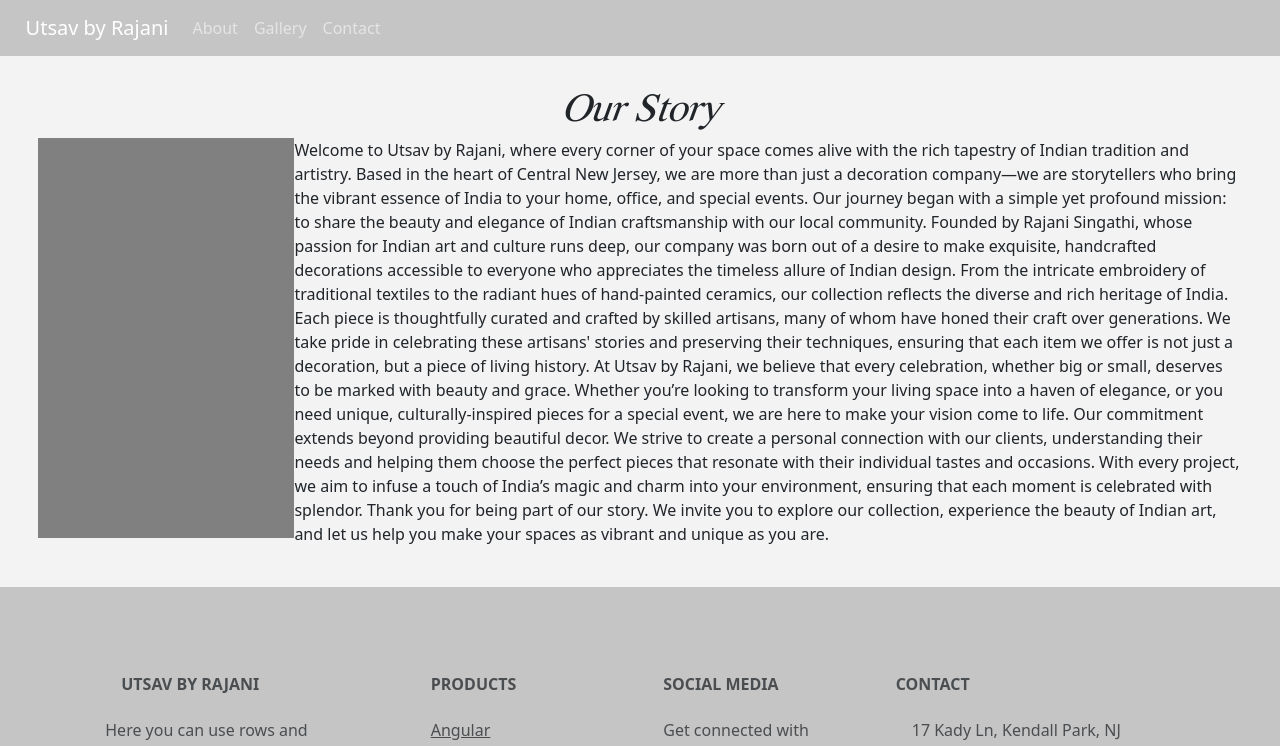
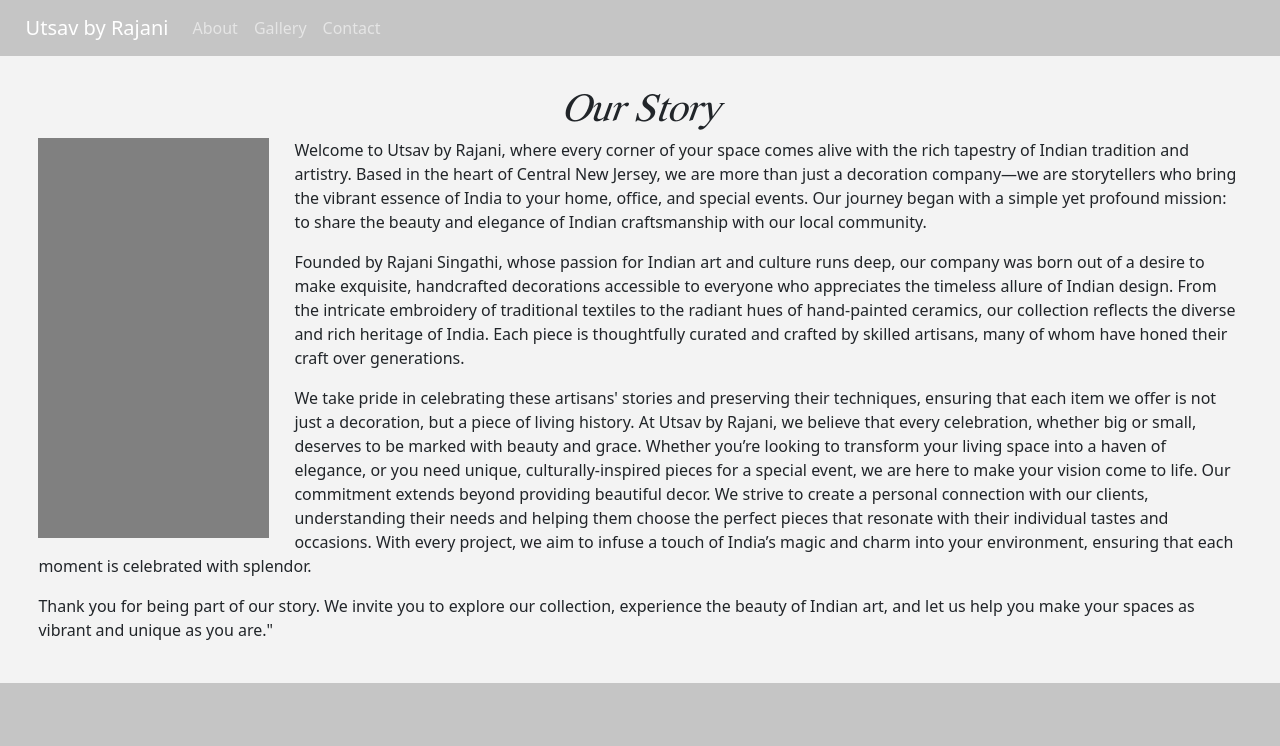
Before and after one commit to akshitha-singathi-0/UtsavByRajani-web-app, a React (Create React App) app: page /about in a window 1280 px wide. Shown: the top 746 px of the page. Built offline with nearby package versions, Linux system fonts and the light colour scheme.

Commit message:
formatting again

```diff
--- a/package.json
+++ b/package.json
@@ -10,6 +10,7 @@
     "bootstrap": "^5.3.3",
     "dom": "^0.0.3",
     "emailjs-com": "^3.2.0",
+    "photoswipe": "^5.4.4",
     "react": "^18.3.1",
     "react-dom": "^18.3.1",
     "react-router": "^6.25.1",
--- a/src/assets/Components/About.jsx
+++ b/src/assets/Components/About.jsx
@@ -5,14 +5,18 @@ const About = (props) => {
         <div>
             <h1 class="pageHeader">Our Story</h1>
             <div>
-                <div style={{  backgroundColor: "grey",
-                    float: "left",
-                    height: "50vh",
-                    width: "20vw"}}>
+                <div style={{ float: "left", height: "50vh", width: "20vw"}}>
+                    <div style={{  backgroundColor: "grey",
+                        height: "50vh",
+                        width: "18vw"}}>
+
+                    </div>
                 </div>
-                <div>
-                    <p>{props.data.ourStory}</p>
-                </div>
+                <p>Welcome to Utsav by Rajani, where every corner of your space comes alive with the rich tapestry of Indian tradition and artistry. Based in the heart of Central New Jersey, we are more than just a decoration company—we are storytellers who bring the vibrant essence of India to your home, office, and special events. Our journey began with a simple yet profound mission: to share the beauty and elegance of Indian craftsmanship with our local community.</p>
+                <p>Founded by Rajani Singathi, whose passion for Indian art and culture runs deep, our company was born out of a desire to make exquisite, handcrafted decorations accessible to everyone who appreciates the timeless allure of Indian design. From the intricate embroidery of traditional textiles to the radiant hues of hand-painted ceramics, our collection reflects the diverse and rich heritage of India. Each piece is thoughtfully curated and crafted by skilled artisans, many of whom have honed their craft over generations. </p>
+                <p>We take pride in celebrating these artisans' stories and preserving their techniques, ensuring that each item we offer is not just a decoration, but a piece of living history. At Utsav by Rajani, we believe that every celebration, whether big or small, deserves to be marked with beauty and grace. Whether you’re looking to transform your living space into a haven of elegance, or you need unique, culturally-inspired pieces for a special event, we are here to make your vision come to life. Our commitment extends beyond providing beautiful decor. We strive to create a personal connection with our clients, understanding their needs and helping them choose the perfect pieces that resonate with their individual tastes and occasions. With every project, we aim to infuse a touch of India’s magic and charm into your environment, ensuring that each moment is celebrated with splendor.</p>
+
+                <p>Thank you for being part of our story. We invite you to explore our collection, experience the beauty of Indian art, and let us help you make your spaces as vibrant and unique as you are."</p>
             </div>
         </div>
     );
--- a/src/assets/Components/Home.jsx
+++ b/src/assets/Components/Home.jsx
@@ -5,7 +5,7 @@ const Home = (props) => {
     return (
         <div>
             <div class="homeLanding section-with-btn" >
-                <h1 style={{fontFamily: "happyTime", fontSize: "550%", color:"white"}}>Bring Your Dreams to Reality.</h1>
+                <h1 style={{fontFamily: "happyTime", fontSize: "650%", color:"white"}}>Bring Your Dreams to Reality.</h1>
                 <button class="btn-bottom-right">View Gallery</button>
             </div>
 
```
Also changed, not shown: 1 other file (tests, documents, lock files or other folders).
